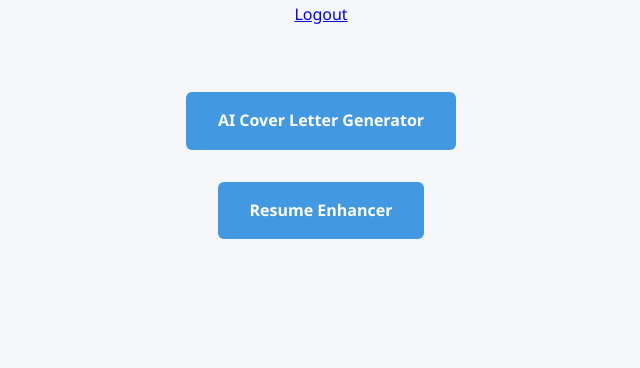
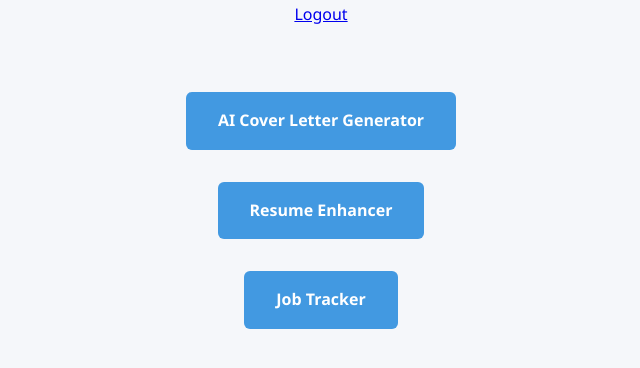
Before and after one commit to AyeshaC123/NextGenHire, a Flask app: template gemini_program/templates/index.html in a window 1280 px wide. Shown: the part 342-710 px from the top of the page, without its empty margins (319-959 px from the left). Run offline with Flask 3, Linux system fonts and the light colour scheme; the template is opened without the code that fills it, so the values that code supplies are empty; some libraries are stand-ins or nearby versions.

Commit message:
final push

```diff
--- a/gemini_program/templates/index.html
+++ b/gemini_program/templates/index.html
@@ -122,7 +122,7 @@
 
             <a href="/cover_letter_generator" class="link-button">AI Cover Letter Generator</a>
             <a href="/resume_enhancer" class="link-button">Resume Enhancer</a>
-
+            <a href="/jobs" class="link-button">Job Tracker</a>
 
         </main>
     </div>
```
